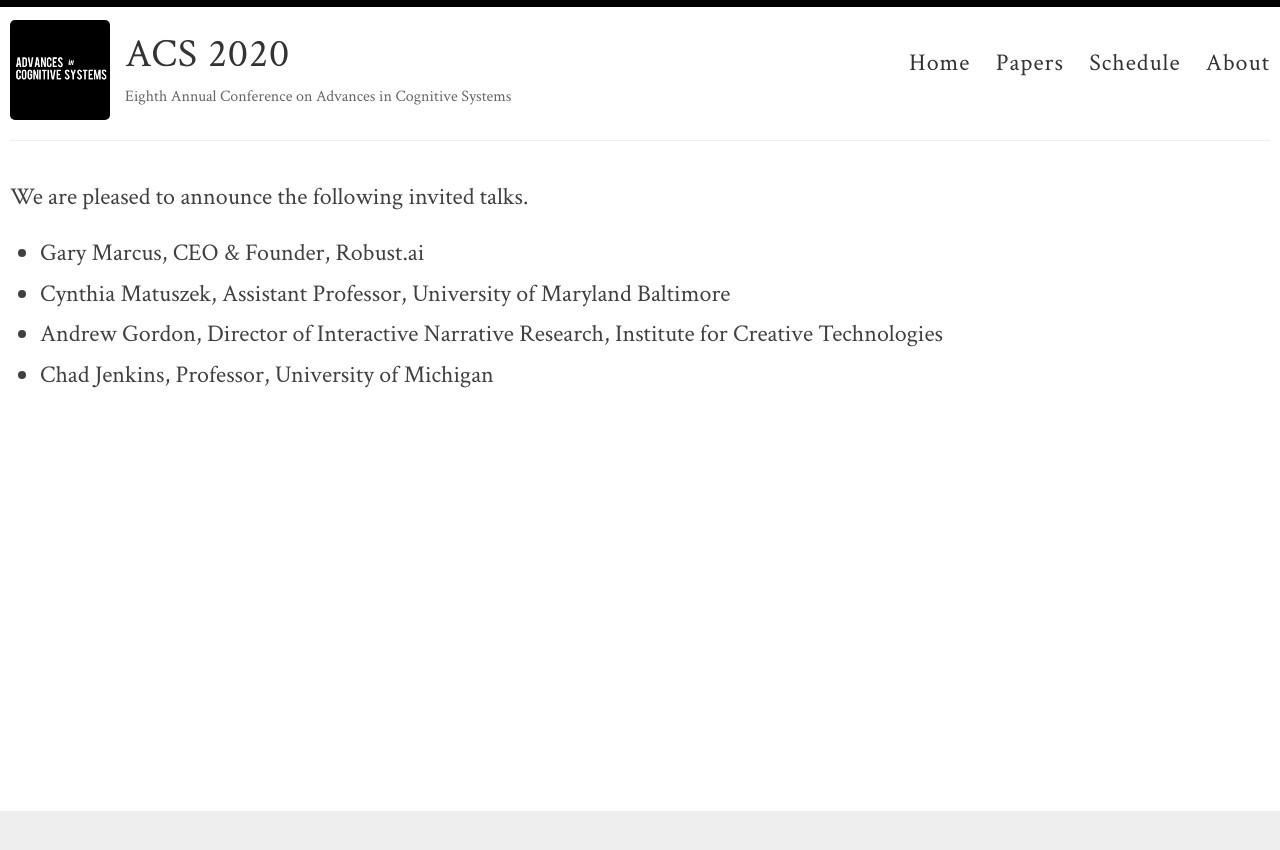
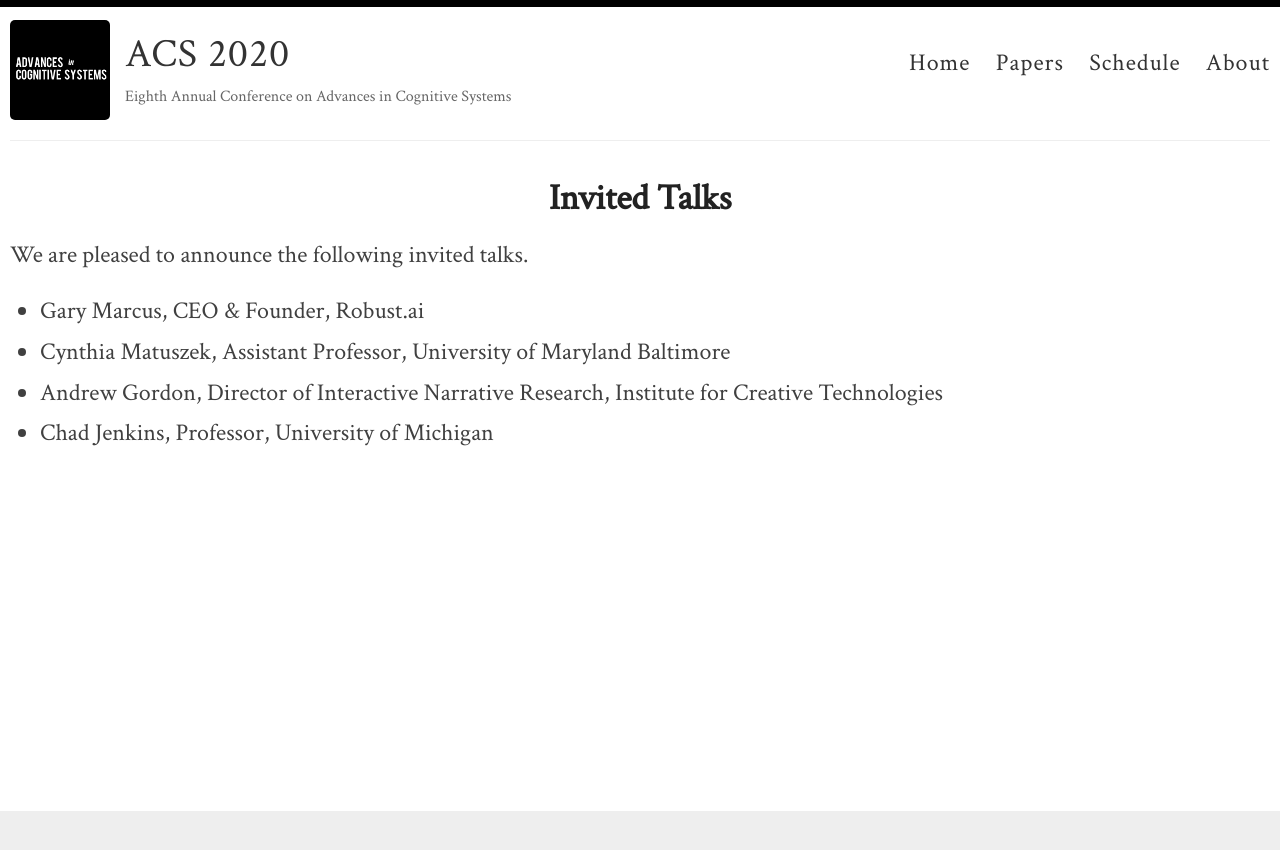
Before and after one commit to anna-reali/dc2021, a Jekyll site: the page built from _pages/invited_talks.md, in a window 1280 px wide. Shown: the top 850 px of the page. Built offline with Jekyll 4.4.1, drawn with Linux system fonts in a browser that asks for light colours; our own code applies the rules of GitHub Pages for plain Markdown files.

Commit message:
Update invited_talks.md

```diff
--- a/_pages/invited_talks.md
+++ b/_pages/invited_talks.md
@@ -1,3 +1,9 @@
+---
+layout: page
+title: Invited Talks
+permalink: /invite_talks/
+---
+
 We are pleased to announce the following invited talks.
 
 - Gary Marcus, CEO & Founder, Robust.ai
```
